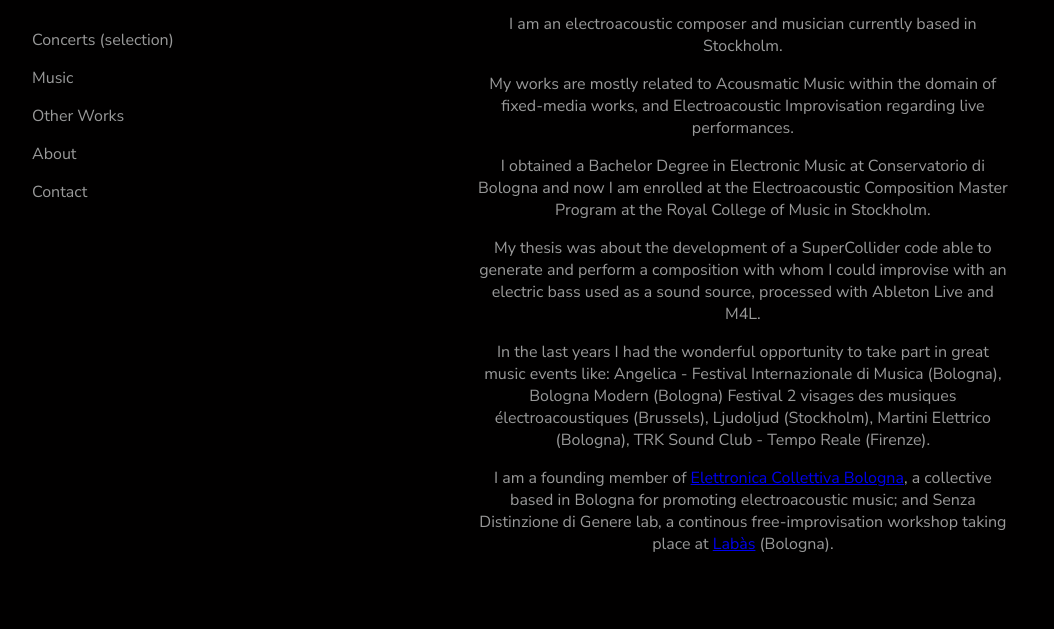
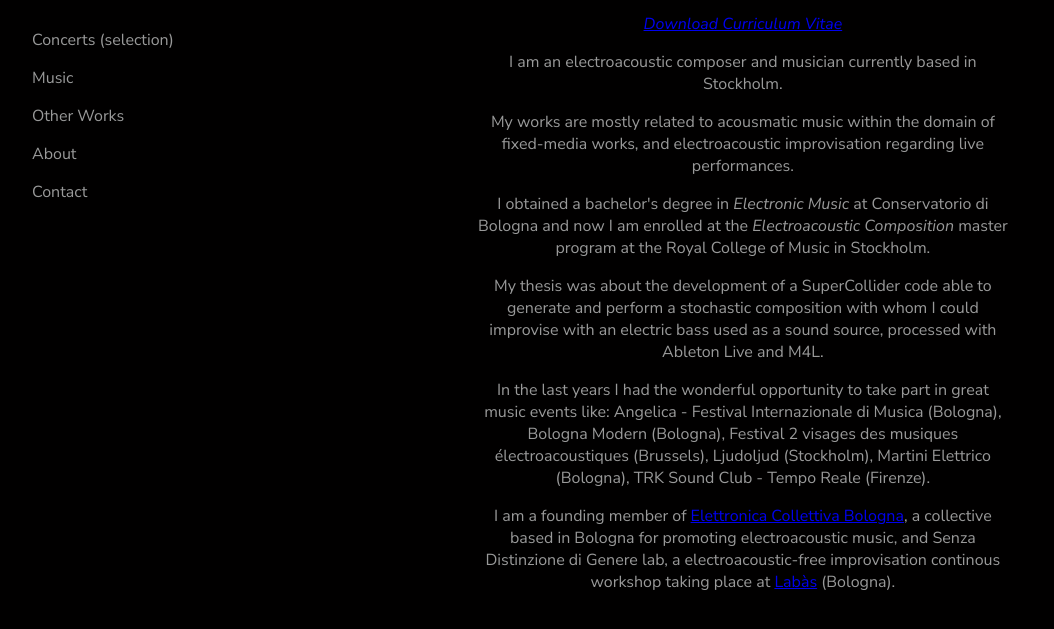
Before and after one commit to gionogio/giovanni-onorato, a plain HTML site: page about.html in a window 1280 px wide. Shown: the part 69-698 px from the top of the page, without its empty margins (0-1054 px from the left). Drawn offline with Linux system fonts and the light colour scheme.

Commit message:
cv-upload

```diff
--- a/about.html
+++ b/about.html
@@ -26,22 +26,27 @@
             <div class="ab">
                 <div class="ab">
                     <p>
+                        <a href="/imgs/GiovanniOnorato-CV-JUN21.pdf" download>
+                            <i>Download Curriculum Vitae</i>
+                        </a>
+                    </p>
+                    <p>
                      I am an electroacoustic composer and musician currently based in Stockholm.
                     </p>
                     <p>
-                        My works are mostly related to Acousmatic Music within the domain of fixed-media works, and Electroacoustic Improvisation regarding live performances.
+                        My works are mostly related to acousmatic music within the domain of fixed-media works, and electroacoustic improvisation regarding live performances.
                     </p>
                     <p>
-                        I obtained a Bachelor Degree in Electronic Music at Conservatorio di Bologna and now I am enrolled at the Electroacoustic Composition Master Program at the Royal College of Music in Stockholm.
+                        I obtained a bachelor's degree in <i>Electronic Music</i> at Conservatorio di Bologna and now I am enrolled at the <i>Electroacoustic Composition</i> master program at the Royal College of Music in Stockholm.
                     </p>
                     <p>
-                         My thesis was about the development of a SuperCollider code able to generate and perform a composition with whom I could improvise with an electric bass used as a sound source, processed with Ableton Live and M4L.
+                        My thesis was about the development of a SuperCollider code able to generate and perform a stochastic composition with whom I could improvise with an electric bass used as a sound source, processed with Ableton Live and M4L.
                     </p>
                     <p>
-                        In the last years I had the wonderful opportunity to take part in great music events like: Angelica - Festival Internazionale di Musica (Bologna), Bologna Modern (Bologna) Festival 2 visages des musiques électroacoustiques (Brussels), Ljudoljud (Stockholm), Martini Elettrico (Bologna), TRK Sound Club - Tempo Reale (Firenze).
+                        In the last years I had the wonderful opportunity to take part in great music events like: Angelica - Festival Internazionale di Musica (Bologna), Bologna Modern (Bologna), Festival 2 visages des musiques électroacoustiques (Brussels), Ljudoljud (Stockholm), Martini Elettrico (Bologna), TRK Sound Club - Tempo Reale (Firenze).
                     </p>
                     <p>
-                        I am a founding member of <a href="https://www.facebook.com/elettronicacollettivabologna/" target="_blank">Elettronica Collettiva Bologna</a>, a collective based in Bologna for promoting electroacoustic music; and Senza Distinzione di Genere lab, a continous free-improvisation workshop taking place at <a href="https://labasbo.org/" target="_blank">Labàs</a> (Bologna).
+                        I am a founding member of <a href="https://www.facebook.com/elettronicacollettivabologna/" target="_blank">Elettronica Collettiva Bologna</a>, a collective based in Bologna for promoting electroacoustic music, and Senza Distinzione di Genere lab, a electroacoustic-free improvisation continous workshop taking place at <a href="https://labasbo.org/" target="_blank">Labàs</a> (Bologna).
                     </p>
                 </div>
             </div>
```
Also changed, not shown: 1 other file.
